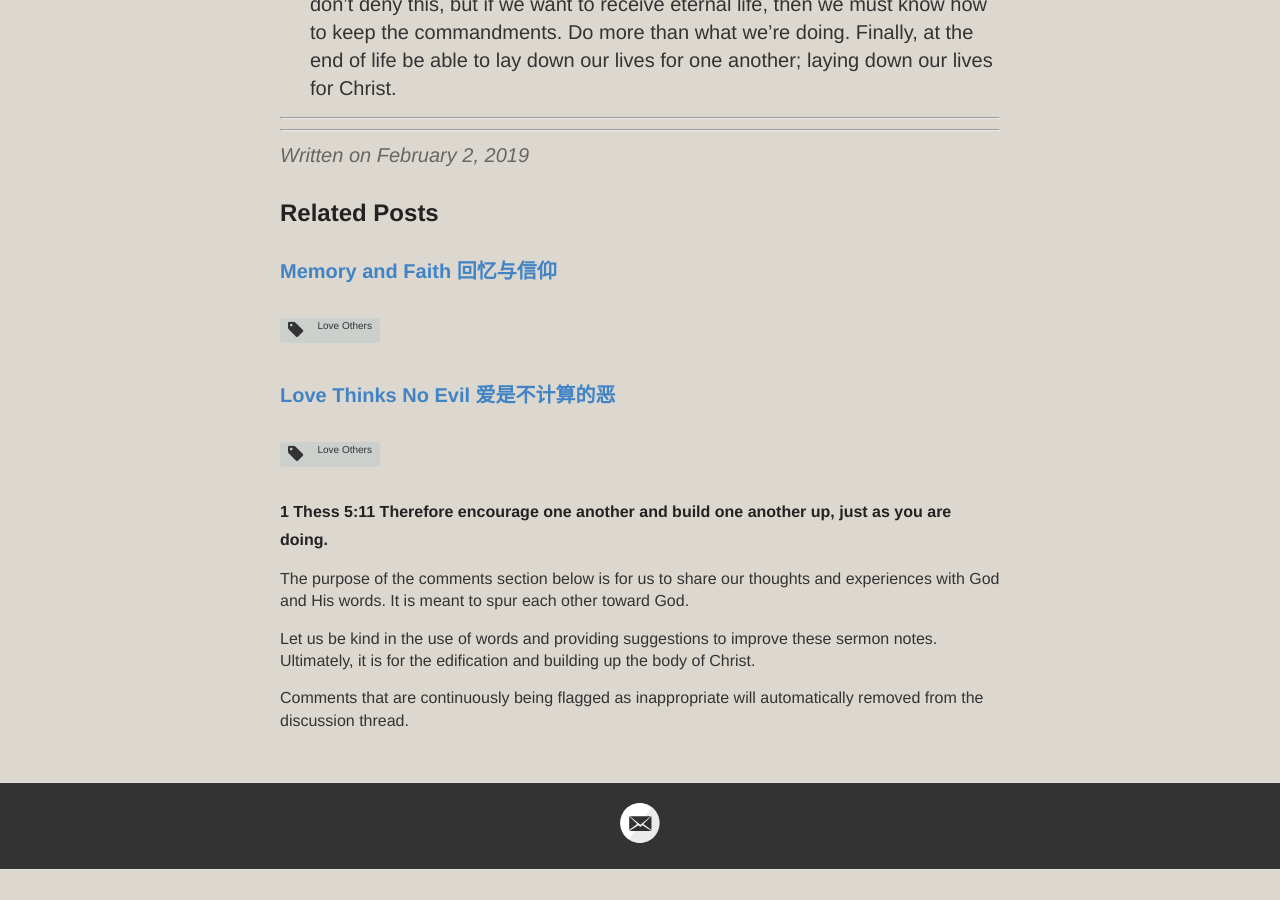
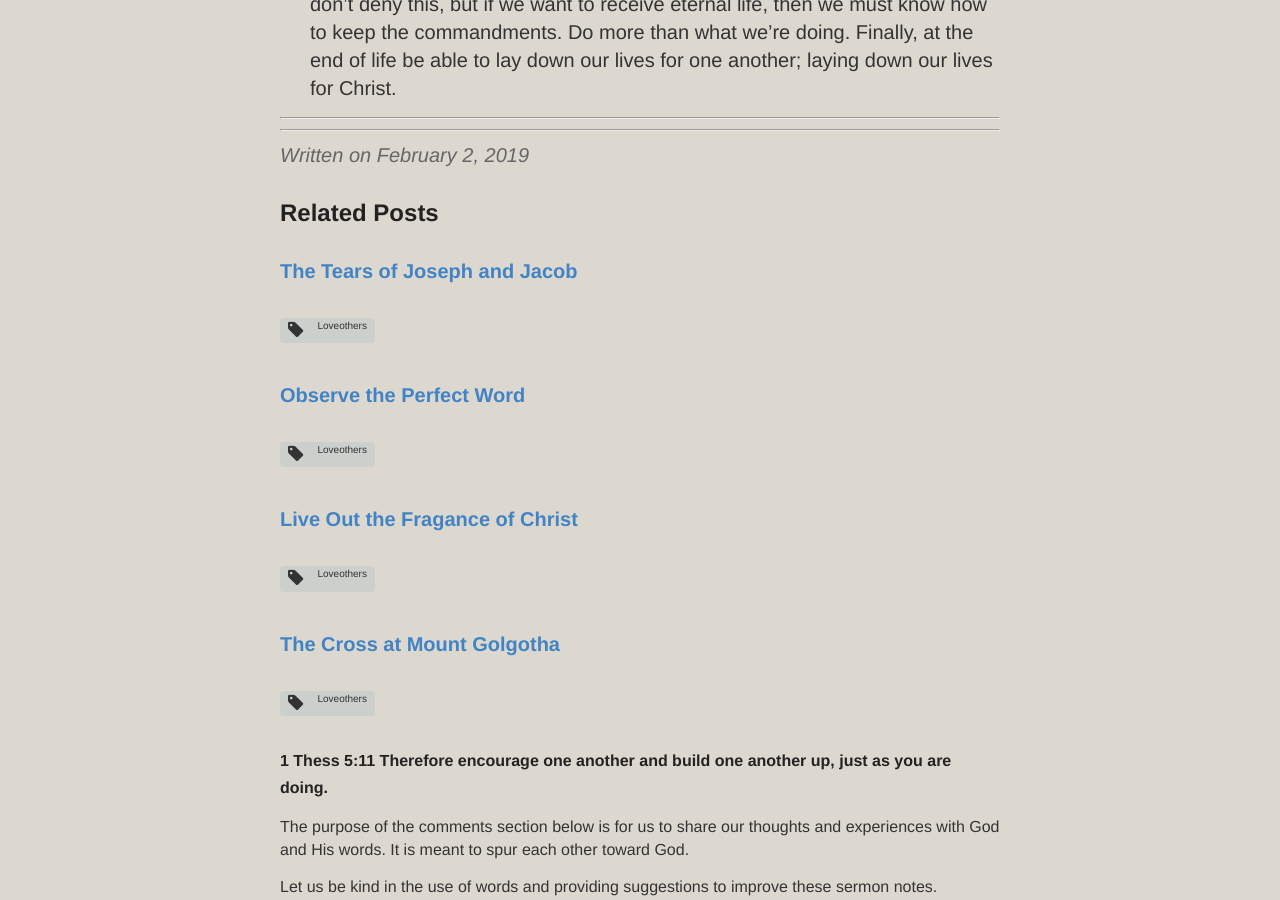
Before and after one commit to catchupTJC/catchuptjc.github.io, a Jekyll site: the page built from _posts/2019-02-02-JustAsJesusLovedUsWeOughtToLoveOneAnother.md, in a window 1280 px wide and 900 px high, scrolled down 5554 px. Built offline with Jekyll 4.4.1, drawn with Linux system fonts in a browser that asks for light colours; nearby versions of some CDN libraries; comment, search, counter and statistics services are not loaded; before the commit the page ends 6424 px from its top, so only the background shows below that; some of the changed text lies outside the part shown.

Commit message:
Update 2019-02-02-JustAsJesusLovedUsWeOughtToLoveOneAnother.md

```diff
--- a/_posts/2019-02-02-JustAsJesusLovedUsWeOughtToLoveOneAnother.md
+++ b/_posts/2019-02-02-JustAsJesusLovedUsWeOughtToLoveOneAnother.md
@@ -1,8 +1,8 @@
 ---
 layout: post
 title: Just As Jesus Loved Us, We Ought To Love One Another 耶稣怎样爱我们，我们也怎样相爱
-category: Sermon(SG)2019
-tags: [Love Others]
+category: sermon(SG)2019
+tags: [loveothers]
 hymns: [131,126]
 ---
 
```
